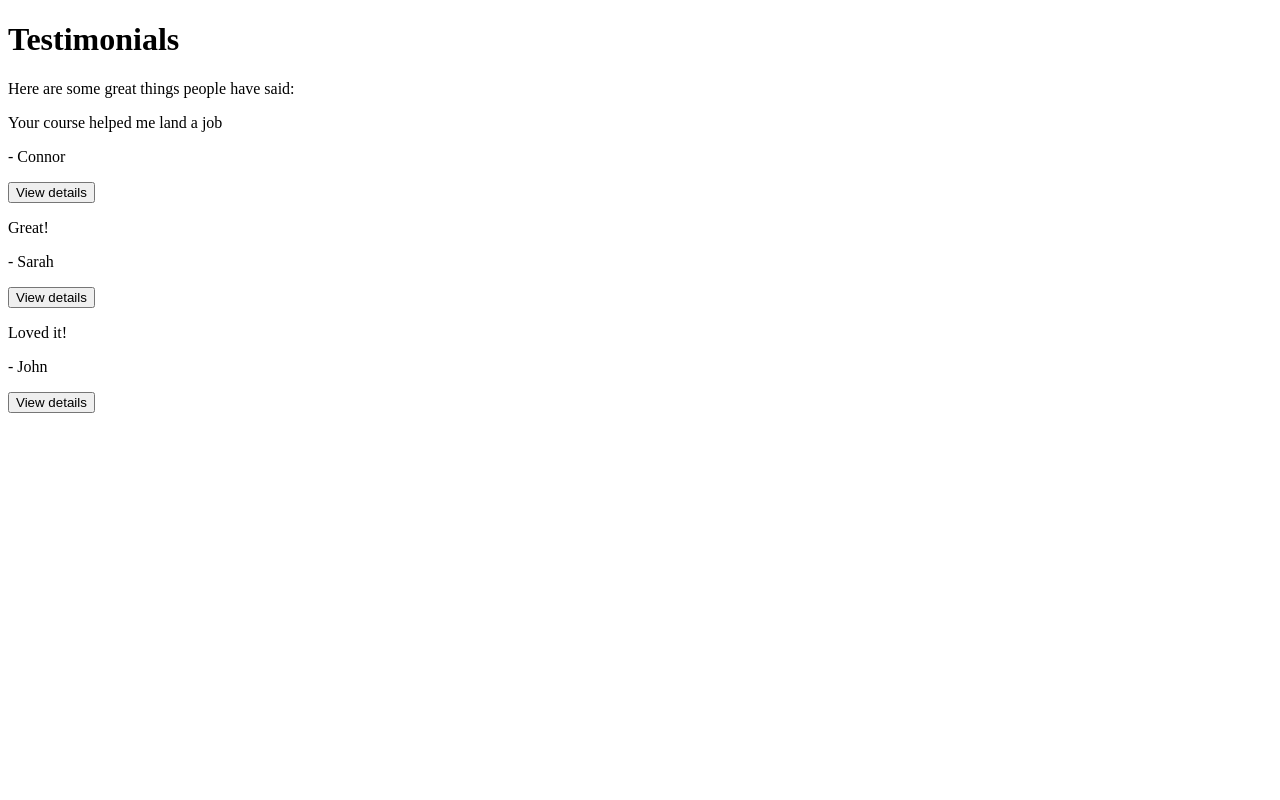
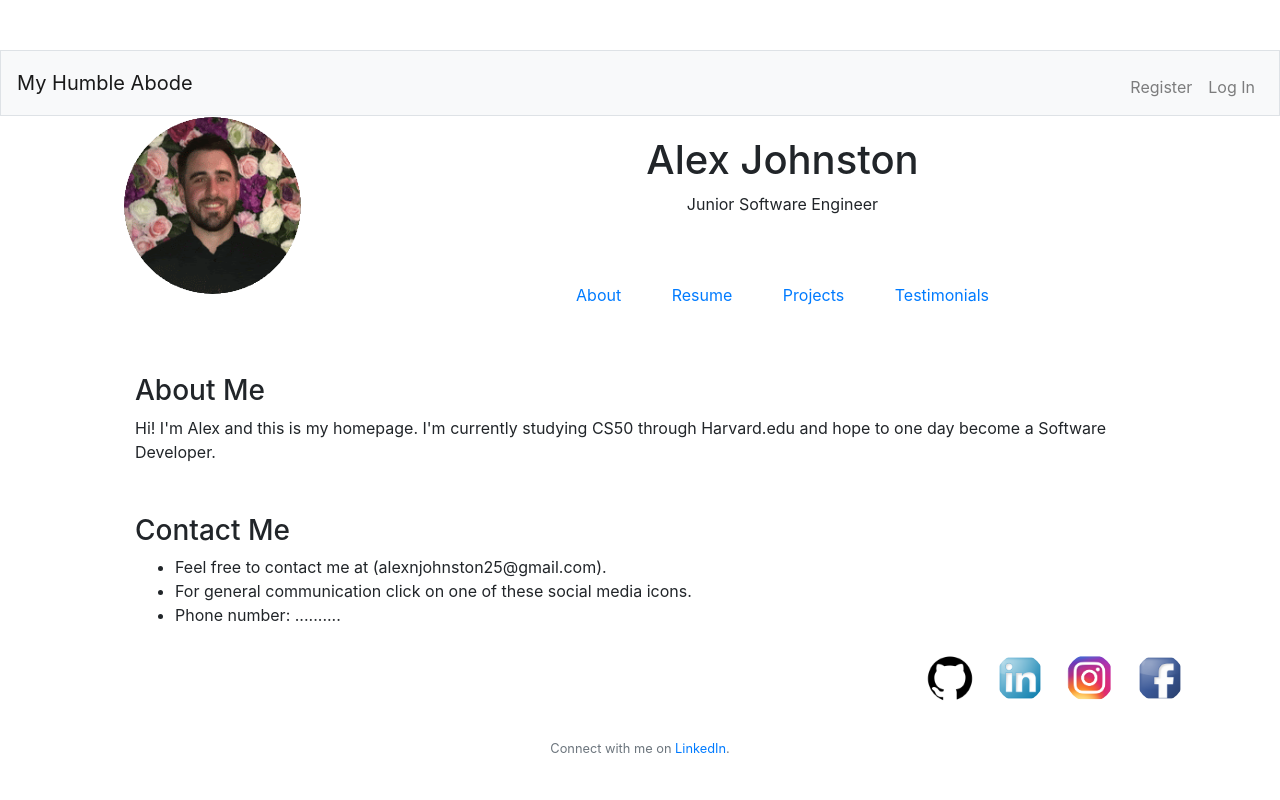
Before and after one commit to AlexNJ91/finalproject, a Flask app: page / in a window 1280 px wide. Run offline with Flask 2, Linux system fonts and the light colour scheme.

Commit message:
larger application

```diff
--- a/testimonials/routes.py
+++ b/testimonials/routes.py
@@ -1,5 +1,5 @@
 from testimonials import app
-from flask import render_template
+from flask import render_template, abort
 
 testimonials = [
     {
@@ -20,13 +20,24 @@ testimonials = [
 ]
 
 
+@app.errorhandler(404)
+def page_not_found(e):
+    return render_template('404.html', title="404 NOT FOUND"), 404
+
+
 @app.route('/')
 def index():
+    return render_template('index0.html')
+
+
+@app.route('/testimonials')
+def show_testimonials():
     return render_template('index.html', testimonials=testimonials)
 
 
-@app.route('/<id>')
+@app.route('/testimonials/<id>')
 def show_testimonial(id):
     for testimonial in testimonials:
         if testimonial.get('id') == int(id):
             return render_template('testimonial.html', testimonial=testimonial)
+    abort(404)
--- /dev/null
+++ b/testimonials/static/styles.css
@@ -0,0 +1,123 @@
+img {
+    border: 1px solid white;
+    border-radius: 50%;
+
+}
+
+@media(max-width:767px){
+    img {
+        width: 40%;
+        display: block;
+        margin: auto;
+    }
+
+    .add-margin {
+        text-align: center;
+    }
+
+    .social-icons {
+        float: left;
+        width: 50px;
+        height: 50px;
+        margin: 10px;
+    }
+}
+@media(min-width:768px){
+    img {
+        width: 40%;
+        display: block;
+        margin: auto;
+    }
+
+    .add-margin {
+        text-align: center;
+    }
+
+    .social-icons {
+        float: left;
+        width: 50px;
+        height: 50px;
+        margin: 10px;
+    }
+}
+@media(min-width:992px){
+    img {
+        width: 80%;
+        display: block;
+        margin: auto;
+    }
+
+    .add-margin {
+        text-align: left;
+    }
+
+    .social-icons {
+        float: right;
+        width: 50px;
+        height: 50px;
+        margin: 10px;
+    }
+
+}
+@media(min-width:1200px){
+    img {
+        width: 70%;
+        display: block;
+        margin: auto;
+    }
+
+    .add-margin {
+        text-align: left;
+    }
+
+    .social-icons {
+        float: right;
+        width: 50px;
+        height: 50px;
+        margin: 10px;
+    }
+
+}
+
+#title {
+    text-align: center;
+    margin-top: 20px;
+}
+
+#sub-title {
+    text-align: center;
+}
+
+
+nav {
+    margin-top: 50px;
+    text-align: center;
+}
+
+nav a:hover{
+    text-decoration: none;
+}
+
+.btn {
+    margin: 10px;
+}
+
+.add-margin {
+    margin-top: 50px;
+}
+
+section {
+    margin-left: 50px;
+    margin-right: 50px;
+}
+
+footer {
+    text-align: center;
+
+}
+.social-icons {
+    float: right;
+    width: 50px;
+    height: 50px;
+    margin: 10px;
+}
--- /dev/null
+++ b/testimonials/templates/404.html
@@ -0,0 +1,5 @@
+{% extends "layout.html" %}
+{% block content %}
+        <p>404 NOT FOUND</p>
+        <p>Go to the <a href='/'>homepage</a></p>
+{% endblock %}
--- a/testimonials/templates/index.html
+++ b/testimonials/templates/index.html
@@ -1,17 +1,10 @@
-<!DOCTYPE html>
-<html lang="en" dir="ltr">
-    <head>
-        <meta charset="utf-8">
-        <title>Welcome to my website</title>
-    </head>
-    <body>
-    <h1>Testimonials</h1>
+{% extends "layout.html" %}
+{% block content %}
     <p>Here are some great things people have said:</p>
 
     {% for testimonial in testimonials %}
         <p>{{testimonial.message}}</p>
         <p>- {{testimonial.name}}</p>
-        <a href=/{{testimonial.id}}><button>View details</button></a>
+        <a href="{{url_for('show_testimonial', id=testimonial.id)}}"><button class="btn btn-primary" type="submit">View details</button></a>
     {% endfor %}
-    </body>
-</html>
+{% endblock %}
--- /dev/null
+++ b/testimonials/templates/index0.html
@@ -0,0 +1,44 @@
+{% extends "layout.html" %}
+{% block content %}
+    <body>
+        <div class="container">
+            <header>
+                <div class="row">
+                    <div class="col-lg-3">
+                        <img src="./icons/personal.jpg" alt="Personal photo">
+                    </div>
+                    <div class="col-lg-9">
+                        <h1 id="title">Alex Johnston</h1>
+                        <p id="sub-title">Junior Software Engineer</p>
+
+                        <nav>
+                            <button class="btn"><a href="index.html">About</a></button>
+                            <button class="btn"><a href="resume.html">Resume</a></button>
+                            <button class="btn"><a href="projects.html">Projects</a></button>
+                            <button class="btn"><a href="testimonial.html">Testimonials</a></button>
+                        </nav>
+                    </div>
+                </div>
+            </header>
+
+            <section>
+                <h3 class="add-margin">About Me</h3>
+                <p>Hi! I'm Alex and this is my homepage. I'm currently studying CS50 through Harvard.edu and hope to one day become a Software Developer.</p>
+
+                <h3 class="add-margin">Contact Me</h3>
+                <ul>
+                    <li>Feel free to contact me at (alexnjohnston25@gmail.com).</li>
+                    <li>For general communication click on one of these social media icons.</li>
+                    <li>Phone number: .......... </li>
+                </ul>
+            </section>
+
+            <footer>
+                <a href="https://www.facebook.com/ajohnston91" target="_blank"><img class="social-icons" src="./icons/facebook.png" alt="facebook icon"></a>
+                <a href="https://www.instagram.com/alexei.johnston/?hl=en" target="_blank"><img class="social-icons" src="./icons/instagram.png" alt="instagram icon"></a>
+                <a href="https://www.linkedin.com/in/alexjohnston91/" target="_blank"><img class="social-icons" src="./icons/linkedin.png" alt="linkedin icon"></a>
+                <a href="https://github.com/AlexNJ91" target="_blank"><img class="social-icons" src="./icons/github.png" alt="github icon"></a>
+              </footer>
+        </div>
+    </body>
+{% endblock %}
--- /dev/null
+++ b/testimonials/templates/layout.html
@@ -0,0 +1,47 @@
+<!DOCTYPE html>
+<html lang="en" dir="ltr">
+<head>
+
+    <meta charset="utf-8">
+    <meta name="viewport" content="initial-scale=1, width=device-width">
+
+    <!-- http://getbootstrap.com/docs/4.5/ -->
+    <link rel="stylesheet" href="https://cdn.jsdelivr.net/npm/bootstrap@4.5.3/dist/css/bootstrap.min.css" integrity="sha384-TX8t27EcRE3e/ihU7zmQxVncDAy5uIKz4rEkgIXeMed4M0jlfIDPvg6uqKI2xXr2" crossorigin="anonymous">
+
+    <link href="/static/styles.css" rel="stylesheet">
+
+    <!-- http://getbootstrap.com/docs/4.5/ -->
+    <script src="https://code.jquery.com/jquery-3.5.1.slim.min.js" integrity="sha384-DfXdz2htPH0lsSSs5nCTpuj/zy4C+OGpamoFVy38MVBnE+IbbVYUew+OrCXaRkfj" crossorigin="anonymous"></script>
+    <script src="https://cdn.jsdelivr.net/npm/bootstrap@4.5.3/dist/js/bootstrap.bundle.min.js" integrity="sha384-ho+j7jyWK8fNQe+A12Hb8AhRq26LrZ/JpcUGGOn+Y7RsweNrtN/tE3MoK7ZeZDyx" crossorigin="anonymous"></script>
+
+</head>
+    <head>
+        <link rel="stylesheet" type="text/css" href="{{url_for('static', filename='style.css')}}"/>
+        <script src="{{url_for('static', filename='script.js')}}" defer></script>
+    </head>
+    <body>
+        <nav class="navbar navbar-expand-md navbar-light bg-light border">
+    <a class="navbar-brand" href="/"><span class="blue">My Humble Abode</span></a>
+    <button aria-controls="navbar" aria-expanded="false" aria-label="Toggle navigation" class="navbar-toggler" data-target="#navbar" data-toggle="collapse" type="button">
+        <span class="navbar-toggler-icon"></span>
+    </button>
+    <div class="collapse navbar-collapse" id="navbar">
+            <ul class="navbar-nav ml-auto mt-2">
+                <li class="nav-item"><a class="nav-link" href="/register">Register</a></li>
+                <li class="nav-item"><a class="nav-link" href="/login">Log In</a></li>
+            </ul>
+    </div>
+</nav>
+        {% block content %}
+
+        {% endblock %}
+        <main class="container p-5">
+        {% block main %}{% endblock %}
+    </main>
+
+    <footer class="small text-center text-muted">
+        Connect with me on <a href="https://www.linkedin.com/in/alexjohnston91/">LinkedIn</a>.
+    </footer>
+
+    </body>
+</html>
```
Also changed, not shown: testimonials/templates/testimonial.html (+3 -10 lines), testimonials/templates/icons/facebook.png (added), testimonials/templates/icons/github.png (added), testimonials/templates/icons/instagram.png (added), testimonials/templates/icons/linkedin.png (added), testimonials/templates/icons/personal.jpg (added).
